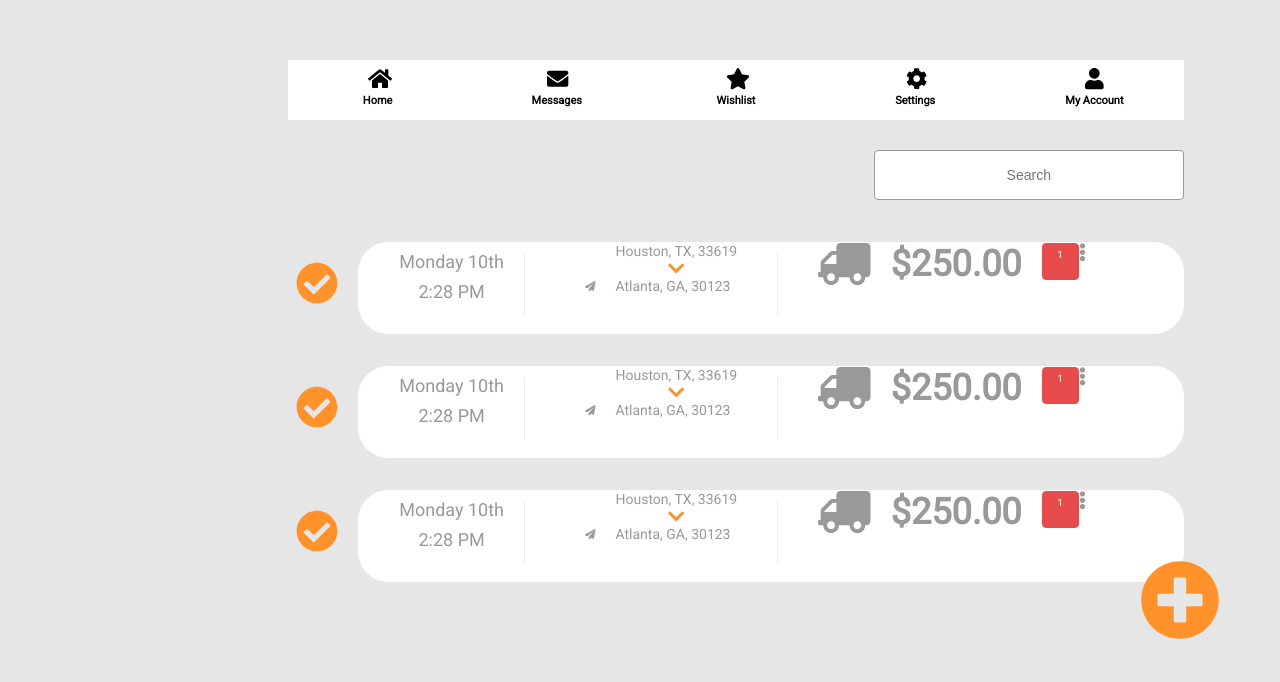
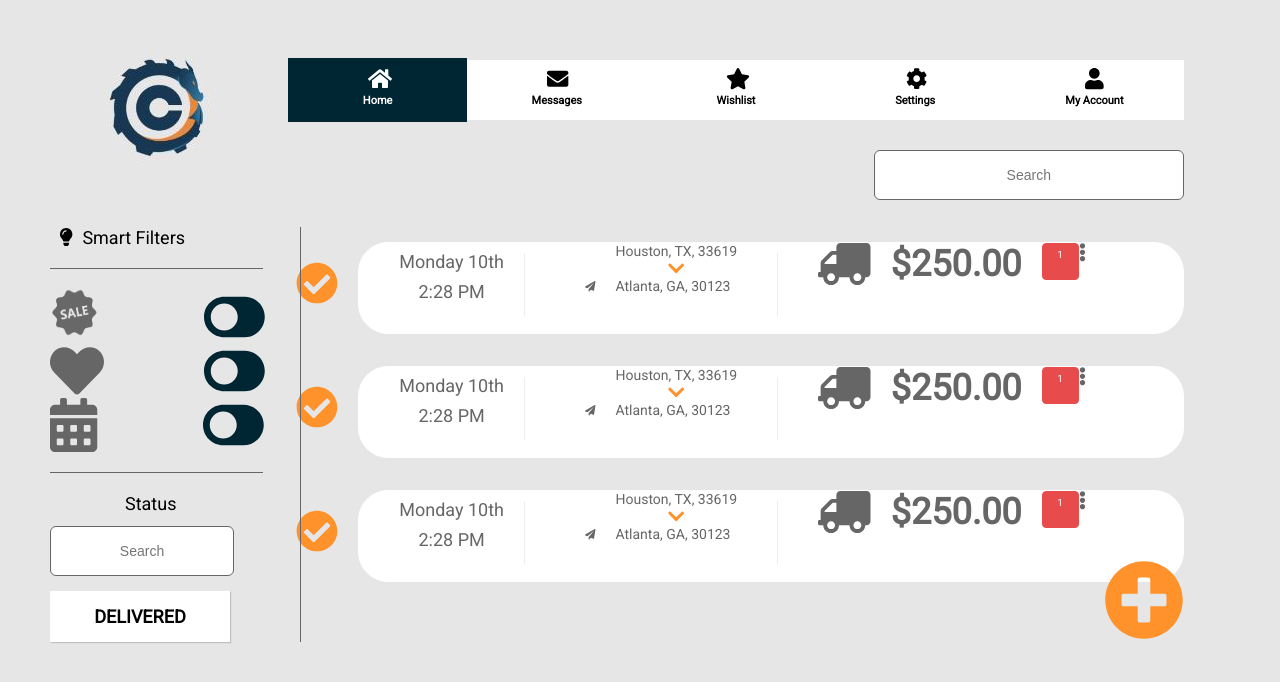
Before and after one commit to patricia-montoya/ecommerce, a React (Create React App) app: page / in a window 1280 px wide. Shown: the top 682 px of the page. Built offline with nearby package versions, Linux system fonts and the light colour scheme.

Commit message:
Adding filters component

```diff
--- /dev/null
+++ b/src/components/Filters.js
@@ -0,0 +1,60 @@
+import React from 'react'
+import styled from 'styled-components'
+import { setIcon, setColor, setRem } from '../styles'
+import { FontAwesomeIcon } from '@fortawesome/react-fontawesome'
+import SearchInput from './Search'
+import ToggleButtons from './ToggleButtons'
+
+
+const Filters = () => {
+  return (
+    <FiltersContainer>
+      <FontAwesomeIcon icon={setIcon.lightbulb} className="filter-smart-icon"/>
+      <span>Smart Filters</span>
+      <div className="filter-horizontal-line"></div>
+      <ToggleButtons />
+      <div className="filter-horizontal-line"></div>
+      <span className="filter-state-span">Status</span>
+      <SearchInput width="60%"/>
+      <div className="filter-state">DELIVERED</div>
+    </FiltersContainer>
+  )
+}
+
+const FiltersContainer = styled.aside`
+  border-right: 1px solid ${setColor.darkGray};
+  width: ${setRem(250)};
+  position: relative;
+  left: 0;
+  font-size: ${setRem(18)};
+
+  .filter-smart-icon {
+    padding-right: ${setRem(10)};
+    margin-left: ${setRem(10)};
+  }
+
+  .filter-horizontal-line {
+    margin: ${setRem(20)} 0 ${setRem(20)} 0;
+    border-bottom: 1px solid ${setColor.darkGray};
+    width: 85%;
+  }
+
+  .filter-state-span {
+    display: block;
+    margin:  0 0 5% 30% ;
+  }
+
+  .filter-state {
+    color: ${setColor.black};
+    padding: ${setRem(15)};
+    background: ${setColor.white};
+    width: 60%;
+    font-weight: bold;
+    margin-top: ${setRem(15)};
+    text-align: center;
+    box-shadow: 1px 1px 1px 0px ${setColor.mediumGray};
+  }
+
+`
+
+export default Filters
--- a/src/components/Search.js
+++ b/src/components/Search.js
@@ -1,6 +1,6 @@
 import React from 'react'
 import styled from 'styled-components'
-import { setColor, setRem } from '../styles'
+import { setColor, setRem, setIcon } from '../styles'
 import { FontAwesomeIcon } from '@fortawesome/react-fontawesome'
 
 const Search = (props) => {
@@ -10,12 +10,12 @@ const Search = (props) => {
 }
 
 const SearchInput = styled.input`
-    width: 30%;
+    width: ${props => props.width};
     border: 1px solid ${setColor.darkGray};
-    border-radius: 4px;
+    border-radius: 6px;
     padding: ${setRem()};
     text-align: center;
-    font-size: ${setRem(14)}
+    font-size: ${setRem(14)};
     position: ${props => props.position};
     top: ${props => setRem(props.top)};
     right: ${props => setRem(props.right)};
--- /dev/null
+++ b/src/components/ToggleButtons.js
@@ -0,0 +1,45 @@
+import React from 'react'
+import styled from 'styled-components'
+import { FontAwesomeIcon } from '@fortawesome/react-fontawesome'
+import { setColor, setRem, setIcon } from '../styles'
+import SaleImg from '../assets/Sale.JPG'
+
+const ToggleButtons = () => {
+  return (
+    <ToggleBtns>
+      <div className="toogle-sales">
+        <img src={SaleImg} className="sales-img"/>
+        <FontAwesomeIcon icon={setIcon.toggle} size="3x" className="toggle-btn special" flip="horizontal"/>
+      </div>
+      <div className="toogle-likes">
+        <FontAwesomeIcon icon={setIcon.likes} size="3x"/>
+        <FontAwesomeIcon icon={setIcon.toggle} size="3x" className="toggle-btn" flip="horizontal"/>
+      </div>
+      <div className="toogle-sales">
+        <FontAwesomeIcon icon={setIcon.calendar} size="3x"/>
+        <FontAwesomeIcon icon={setIcon.toggle} size="3x" className="toggle-btn special" flip="horizontal"/>
+      </div>
+    </ToggleBtns>
+  )
+}
+
+const ToggleBtns = styled.div`
+  color: ${setColor.darkGray};
+
+  .toggle-btn {
+    color: ${setColor.mainBlue};
+    margin-left: ${setRem(100)};
+  }
+
+  .special {
+    margin-left: ${setRem(105.5)};
+  }
+
+  .sales-img {
+    height: 48px;
+    width: 48px;
+  }
+
+`
+
+export default ToggleButtons
--- a/src/layouts/GlobalStyles.js
+++ b/src/layouts/GlobalStyles.js
@@ -11,7 +11,7 @@ const Globals = createGlobalStyle`
   }
 
   body {
-    margin: ${setRem(20)};
+    margin: ${setRem(50)};
     height: 100vh;
     background: ${setColor.mainGray};
     ${setFont.main}
--- a/src/layouts/MainLayout.js
+++ b/src/layouts/MainLayout.js
@@ -1,19 +1,20 @@
 import React from 'react'
 import styled from 'styled-components'
 import { setRem, setIcon, setColor } from '../styles'
-import { FontAwesomeIcon } from '@fortawesome/react-fontawesome'
+import Logo from '../assets/Logo.jpg'
+
 import GlobalStyles from './GlobalStyles'
 import NavigationBar from './NavigationBar'
 
 const MainLayout = (props) => {
   return (
     <Layout>
+      <img src={Logo} className="img-logo" alt="Logo"/>
       <GlobalStyles />
       <NavigationBar />
       <main className="main-content">
         { props.children }
       </main>
-      <FontAwesomeIcon icon={setIcon.plus} className="add-icon" size="5x"/>
     </Layout>
   )
 }
@@ -30,9 +31,12 @@ const Layout = styled.div`
 .add-icon {
   color: ${setColor.mustard};
   position: absolute;
-  right: ${setRem(60)};
-  top: ${setRem(560)}
+  right: 0;
+  top: ${setRem(410)}
+}
 
+.img-logo {
+  padding: 0 0 ${setRem(60)} ${setRem(40)};
 }
 
 
--- a/src/layouts/NavigationBar.js
+++ b/src/layouts/NavigationBar.js
@@ -7,7 +7,7 @@ const NavigationBar = () => {
   return (
     <NavBar>
       <ul className="nav-list">
-        <li className="nav-list-item">
+        <li className="nav-list-item home">
           <FontAwesomeIcon icon={setIcon.home} size="lg"/>
           <label className="nav-item-label">Home</label>
         </li>
@@ -68,6 +68,11 @@ const NavBar = styled.nav`
       font-weight: bold;
     }
 
+    .home {
+      background: ${setColor.mainBlue};
+      color: ${setColor.white};
+    }
+
     svg {
       margin: 0 44%;
     }
--- a/src/styles.js
+++ b/src/styles.js
@@ -1,5 +1,5 @@
 import { faHome, faEnvelope, faStar, faCog, faUser, faTruck, faHeart, faCalendarAlt,
-         faCheckCircle, faPaperPlane, faPlusCircle, faLightbulb, faSearch, faChevronDown, faEllipsisV } from '@fortawesome/free-solid-svg-icons'
+         faCheckCircle, faPaperPlane, faPlusCircle, faLightbulb, faSearch, faChevronDown, faEllipsisV, faToggleOn } from '@fortawesome/free-solid-svg-icons'
 
 export const setColor = {
   black: '#000000',
@@ -9,7 +9,8 @@ export const setColor = {
   mainBlue: '#002533',
   lighGray: '#eeeeee',
   mainGray: '#e6e6e6',
-  darkGray: '#999999'
+  mediumGray: '#bfbfbf',
+  darkGray: '#666666'
 }
 
 export const setFont = {
@@ -35,5 +36,6 @@ export const setIcon = {
   lightbulb: faLightbulb,
   search: faSearch,
   arrowDown: faChevronDown,
-  options: faEllipsisV
+  options: faEllipsisV,
+  toggle: faToggleOn
 }
--- a/src/views/Home.js
+++ b/src/views/Home.js
@@ -1,14 +1,21 @@
 import React from 'react'
+import { setIcon } from '../styles'
+import { FontAwesomeIcon } from '@fortawesome/react-fontawesome'
 import MainLayout from '../layouts/MainLayout'
 import SearchInput from '../components/Search'
 import ItemList from '../components/ItemList'
+import Filters from '../components/Filters'
 
 const Home = (props) => {
   return (
-    <MainLayout>
-        <SearchInput position="absolute" top="0" right="0"/>
-        <ItemList className="items-container"/>
-    </MainLayout>
+    <>
+      <MainLayout>
+          <SearchInput position="absolute" top="0" right="0" width="30%"/>
+          <ItemList className="items-container"/>
+          <FontAwesomeIcon icon={setIcon.plus} className="add-icon" size="5x"/>
+      </MainLayout>
+      <Filters />
+    </>
   )
 }
 
```
Also changed, not shown: src/assets/Sale.JPG (added).
